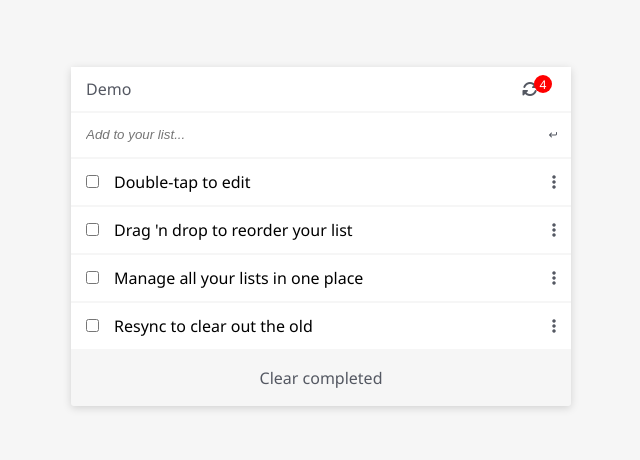
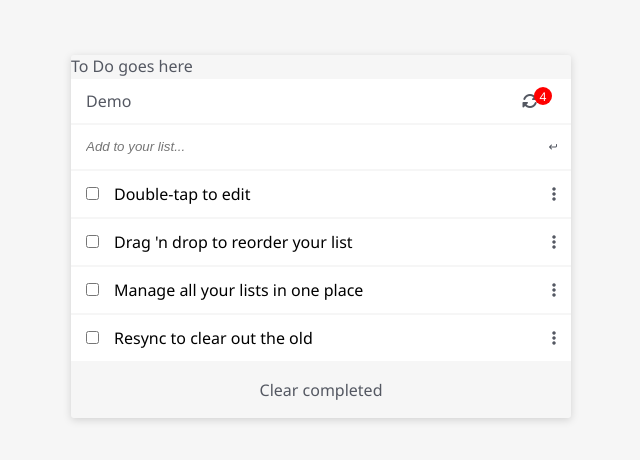
Before and after one commit to adamilare/To-Do-List, a website built with webpack: page src/index.html in a window 1280 px wide. Shown: the part 164-624 px from the top of the page, without its empty margins (319-959 px from the left). Built offline with nearby package versions, Linux system fonts and the light colour scheme.

Commit message:
Update index.html

```diff
--- a/src/index.html
+++ b/src/index.html
@@ -11,6 +11,6 @@
     ></script>
   </head>
   <body>
-    <section id="todo-main"></section>
+    <section id="todo-main">To Do goes here</section>
   </body>
 </html>
```
